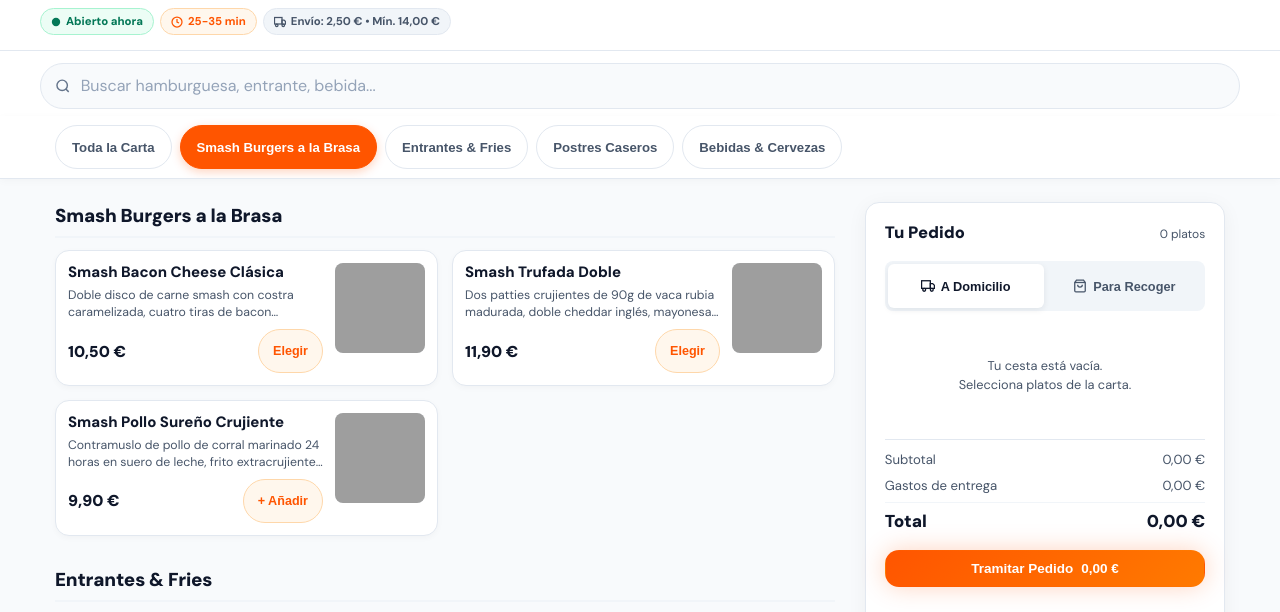
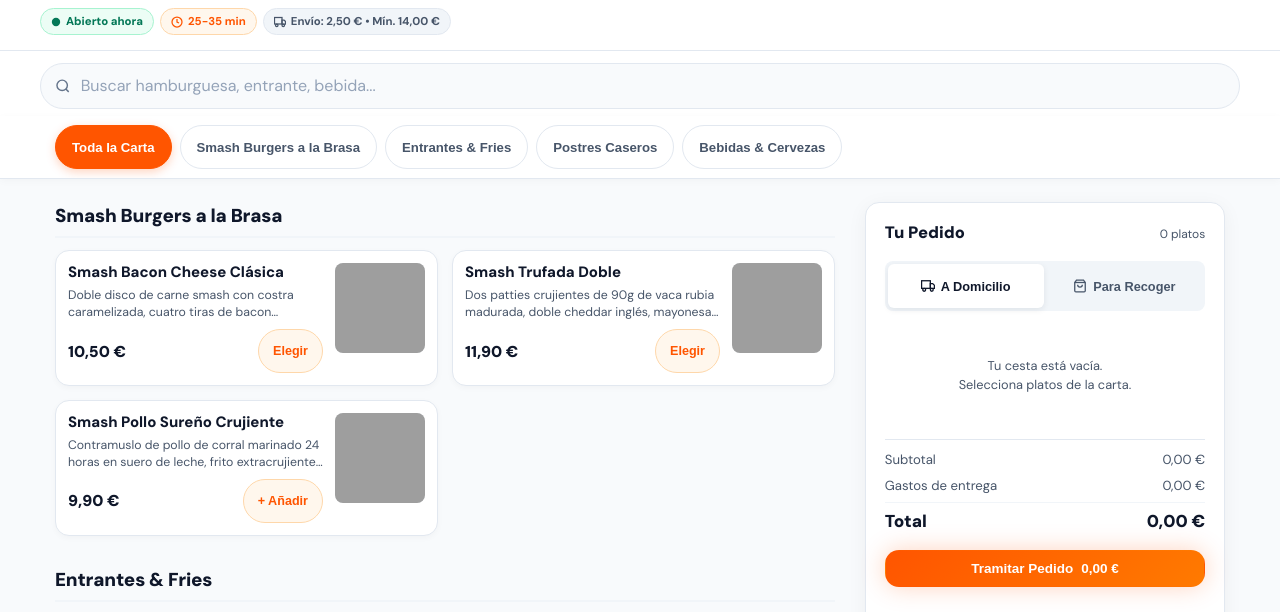
Before and after one commit to Pacomer091/Fogonazo_Pruebas, a website: page demo.html in a window 1280 px wide. Shown: the part 139-751 px from the top of the page. Drawn offline with nearby package versions, Linux system fonts and the light colour scheme; grey boxes are pictures that could not be loaded.

Commit message:
Fix wheel scroll jump issue: replace scrollIntoView with horizontal container scrollTo and passive scroll spy

```diff
--- a/demo.html
+++ b/demo.html
@@ -291,7 +291,6 @@
       gap: 8px;
       overflow-x: auto;
       -webkit-overflow-scrolling: touch;
-      scroll-snap-type: x mandatory;
       scrollbar-width: none;
       padding: 0.6rem 1rem;
       width: 100%;
@@ -315,7 +314,6 @@
       display: inline-flex;
       align-items: center;
       justify-content: center;
-      scroll-snap-align: start;
       flex-shrink: 0;
       touch-action: manipulation;
       transition: all 0.15s ease;
--- a/js/customer-engine.js
+++ b/js/customer-engine.js
@@ -49,11 +49,34 @@ function renderCategoryPills() {
   });
 }
 
+// Desplazamiento horizontal EXCLUSIVO de la barra de categorías (nunca altera el scroll vertical de la ventana)
+function scrollCategoryPillIntoView(btn) {
+  if (!btn) return;
+  const container = document.getElementById('cat-pills-container');
+  if (!container) return;
+
+  const btnLeft = btn.offsetLeft;
+  const btnWidth = btn.offsetWidth;
+  const containerWidth = container.clientWidth;
+
+  const targetScrollLeft = btnLeft - (containerWidth / 2) + (btnWidth / 2);
+  container.scrollTo({
+    left: Math.max(0, targetScrollLeft),
+    behavior: 'smooth'
+  });
+}
+
+let isProgrammaticScroll = false;
+let programmaticScrollTimer = null;
+
 function scrollToCat(catId, btn) {
+  isProgrammaticScroll = true;
+  if (programmaticScrollTimer) clearTimeout(programmaticScrollTimer);
+
   document.querySelectorAll('.cat-btn').forEach(b => b.classList.remove('active'));
   if (btn) {
     btn.classList.add('active');
-    btn.scrollIntoView({ behavior: 'smooth', block: 'nearest', inline: 'center' });
+    scrollCategoryPillIntoView(btn);
   }
 
   if (catId === 'all') {
@@ -61,33 +84,68 @@ function scrollToCat(catId, btn) {
   } else {
     const el = document.getElementById(`cat-sec-${catId}`);
     if (el) {
-      el.scrollIntoView({ behavior: 'smooth', block: 'start' });
+      const headerOffset = 110;
+      const elPosition = el.getBoundingClientRect().top + window.pageYOffset;
+      const offsetPosition = Math.max(0, elPosition - headerOffset);
+      window.scrollTo({
+        top: offsetPosition,
+        behavior: 'smooth'
+      });
     }
   }
+
+  programmaticScrollTimer = setTimeout(() => {
+    isProgrammaticScroll = false;
+  }, 750);
 }
 
-// Scroll spy para resaltar la categoría visible al hacer scroll
+// Scroll spy pasivo que NO fuerza scrollIntoView en la ventana
 function initCategoryScrollSpy() {
-  const observer = new IntersectionObserver((entries) => {
-    entries.forEach(entry => {
-      if (entry.isIntersecting) {
-        const catId = entry.target.id.replace('cat-sec-', '');
-        const targetBtn = document.getElementById(`pill-cat-${catId}`);
-        if (targetBtn) {
-          document.querySelectorAll('.cat-btn').forEach(b => b.classList.remove('active'));
-          targetBtn.classList.add('active');
-          targetBtn.scrollIntoView({ behavior: 'smooth', block: 'nearest', inline: 'center' });
-        }
+  let scrollRaf = null;
+
+  function handleScrollSpy() {
+    if (isProgrammaticScroll) return;
+
+    const sections = document.querySelectorAll('.category-section-block');
+    if (!sections || sections.length === 0) return;
+
+    const scrollY = window.scrollY || window.pageYOffset;
+
+    // Arriba del todo: marcar 'Toda la Carta'
+    if (scrollY < 160) {
+      const allBtn = document.getElementById('pill-all');
+      if (allBtn && !allBtn.classList.contains('active')) {
+        document.querySelectorAll('.cat-btn').forEach(b => b.classList.remove('active'));
+        allBtn.classList.add('active');
+        scrollCategoryPillIntoView(allBtn);
+      }
+      return;
+    }
+
+    const triggerOffset = 135;
+    let activeCatId = null;
+
+    sections.forEach(sec => {
+      const rect = sec.getBoundingClientRect();
+      if (rect.top <= triggerOffset + 40 && rect.bottom > triggerOffset) {
+        activeCatId = sec.id.replace('cat-sec-', '');
       }
     });
-  }, {
-    rootMargin: '-100px 0px -60% 0px',
-    threshold: 0
-  });
 
-  document.querySelectorAll('.category-section-block').forEach(sec => {
-    observer.observe(sec);
-  });
+    if (activeCatId) {
+      const targetBtn = document.getElementById(`pill-cat-${activeCatId}`);
+      if (targetBtn && !targetBtn.classList.contains('active')) {
+        document.querySelectorAll('.cat-btn').forEach(b => b.classList.remove('active'));
+        targetBtn.classList.add('active');
+        scrollCategoryPillIntoView(targetBtn);
+      }
+    }
+  }
+
+  window.addEventListener('scroll', () => {
+    if (scrollRaf) cancelAnimationFrame(scrollRaf);
+    scrollRaf = requestAnimationFrame(handleScrollSpy);
+  }, { passive: true });
 }
 
 // 2. BUSCADOR EN VIVO FLUIDO
```
Also changed, not shown: public/js/customer-engine.js (+78 -20 lines), views/restaurante.html (+0 -2 lines).
